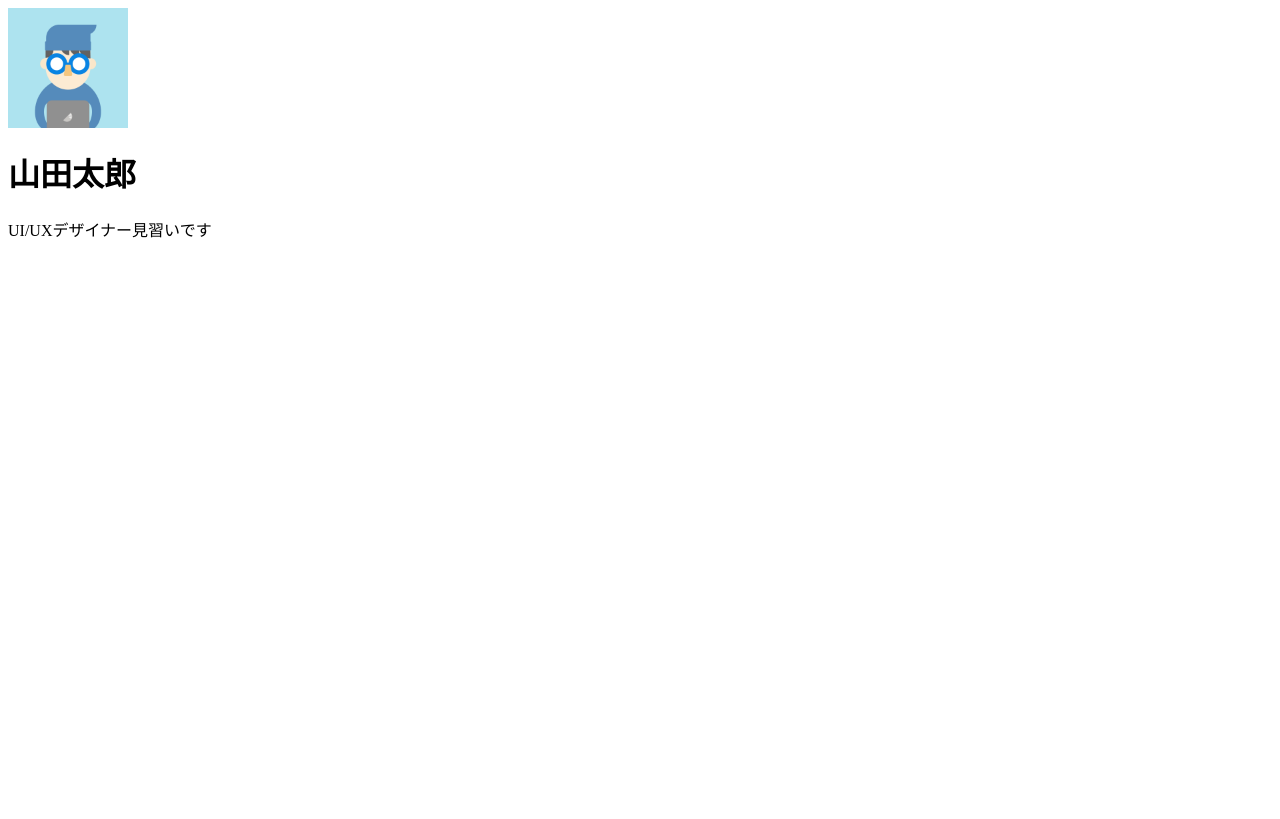
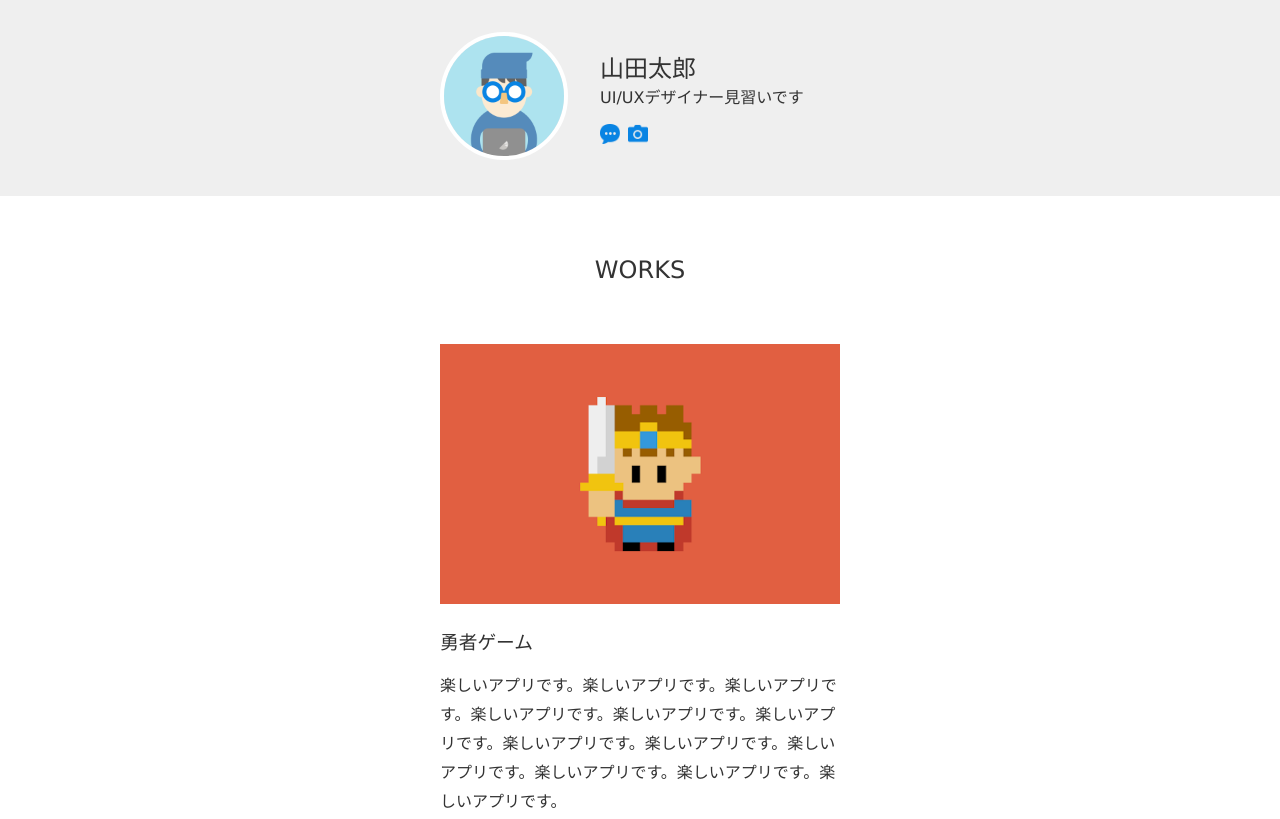
Before and after one commit to karei0106/Dotinstall-practice, a plain HTML site: page index.html in a window 1280 px wide. Shown: the top 819 px of the page. Drawn offline with Linux system fonts and the light colour scheme.

Commit message:
second commit

```diff
--- /dev/null
+++ b/css/style.css
@@ -0,0 +1,91 @@
+body{
+	color:#333;
+	font-family: Verdana, sans-serif;
+	margin: 0;
+}
+
+header {
+	background-color: #efefef;
+	padding-top: 32px;
+	padding-bottom: 32px;
+}
+
+.container {
+	/* background-color: pink; */
+	width: 400px;
+	margin-left: auto;
+	margin-right: auto;
+	display: flex;
+	align-items: center;
+}
+
+.icon{
+	/* background-color: skyblue */
+}
+
+.icon img {
+	border-radius: 50%;
+	border-width: 4px;
+	border-style: solid;
+	border-color: white;
+}
+
+.info{
+	/* background-color: tomato; */
+	margin-left: 32px;
+}
+
+.info h1{
+	font-weight: normal;
+	font-size: 24px;
+	margin: 0;
+}
+
+.info p{
+	margin: 0;
+	margin-bottom: 16px;
+}
+
+.info ul{
+	margin: 0;
+	padding: 0;
+	list-style-type: none;
+	display: flex;
+}
+
+.info ul li{
+	margin-right: 8px;
+}
+
+.works{
+	width: 400px;
+	margin-left: auto;
+	margin-right: auto;
+}
+
+.works > h1{
+	font-weight: normal;
+	font-size: 24px;
+	text-align: center;
+	margin-top: 60px;
+	margin-bottom: 60px;
+}
+
+.works > section{
+	margin-bottom: 60px;
+}
+
+.works > section > h1 {
+	font-weight: normal;
+}
+
+.works p {
+	line-height: 1.8;
+}
+
+footer p {
+	text-align: center;
+	font-size: 14px;
+	margin-bottom: 60px;
+	color: gray;
+}
--- a/index.html
+++ b/index.html
@@ -1,3 +1,60 @@
-<img src="img/taro.png" width="120" height="120" alt="太郎のアイコンです">
-<h1>山田太郎</h1>
-<p>UI/UXデザイナー見習いです</p>
+<!DOCTYPE html>
+<html lang="ja">
+
+	<head>
+		<meta charset="utf-8">
+		<title>太郎のポートフォリオサイト</title>
+		<link rel="icon" href="favicon.ico">
+		<meta name="description" content="太郎のポートフォリオサイトです。">
+		<link rel="stylesheet" href="css/style.css">
+	</head>
+
+	<body>
+		<header>
+			<div class="container">
+				<div class="icon">
+					<img src="img/taro.png" width="120" height="120" alt="太郎のアイコンです">
+				</div>
+				<div class="info">
+					<h1>山田太郎</h1>
+					<p>UI/UXデザイナー見習いです</p>
+					<ul>
+						<li>
+							<a href="https://dotinstall.com" target="_blank">
+								<img src="img/blog.png" width="20" height="20" alt="ブログサイトへのリンク画像です">
+							</a>
+						</li>
+						<li>
+							<a href="https://dotinstall.com" target="_blank">
+								<img src="img/photos.png" width="20" height="20" alt="写真サイトへのリンク画像です">
+							</a>
+						</li>
+					</ul>
+				</div>
+			</div>
+		</header>
+
+		<section class="works">
+			<h1>WORKS</h1>
+			<section>
+				<img src="img/work1.png" width="400" height="260" alt="勇者ゲームの紹介画像">
+				<h1>勇者ゲーム</h1>
+				<p>楽しいアプリです。楽しいアプリです。楽しいアプリです。楽しいアプリです。楽しいアプリです。楽しいアプリです。楽しいアプリです。楽しいアプリです。楽しいアプリです。楽しいアプリです。楽しいアプリです。楽しいアプリです。</p>
+			</section>
+			<section>
+				<img src="img/work2.png" width="400" height="260" alt="宝探しゲームの紹介画像">
+				<h1>宝探しゲーム</h1>
+				<p>楽しいアプリです。楽しいアプリです。楽しいアプリです。楽しいアプリです。楽しいアプリです。楽しいアプリです。楽しいアプリです。楽しいアプリです。楽しいアプリです。楽しいアプリです。楽しいアプリです。楽しいアプリです。</p>
+			</section>
+			<section>
+				<img src="img/work3.png" width="400" height="260" alt="神経酢弱の紹介画像">
+				<h1>神経衰弱ゲーム</h1>
+				<p>楽しいアプリです。楽しいアプリです。楽しいアプリです。楽しいアプリです。楽しいアプリです。楽しいアプリです。楽しいアプリです。楽しいアプリです。楽しいアプリです。楽しいアプリです。楽しいアプリです。楽しいアプリです。</p>
+			</section>
+		</section>
+
+		<footer>
+			<p>(c) dotinstall.com</p>
+		</footer>
+	</body>
+</html>
```
Also changed, not shown: favicon.ico (added).
